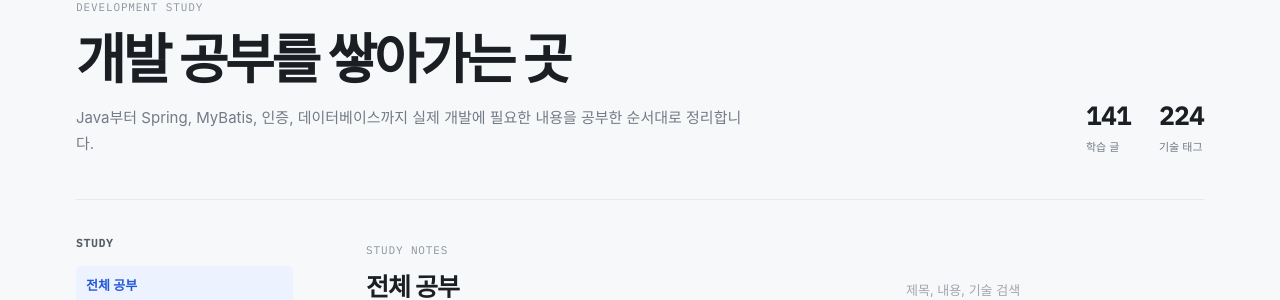
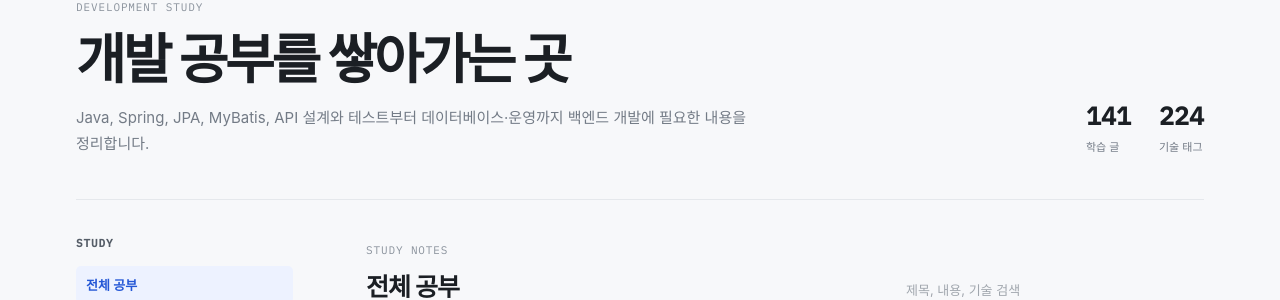
Before and after one commit to zuzusnasna/zuzusnasna.github.io, a Jekyll site: the page built from index.md, in a window 1280 px wide and 900 px high. Shown: the part 161-461 px from the top of the window. Built offline with Jekyll 4.4.1, drawn with Linux system fonts in a browser that asks for light colours; some web fonts are replaced.

Commit message:
docs: update study introduction for Spring topics

```diff
--- a/_layouts/home.html
+++ b/_layouts/home.html
@@ -9,7 +9,7 @@ layout: default
   <div>
     <p class="eyebrow">DEVELOPMENT STUDY</p>
     <h1>개발 공부를 쌓아가는 곳</h1>
-    <p class="hero-copy">Java부터 Spring, MyBatis, 인증, 데이터베이스까지 실제 개발에 필요한 내용을 공부한 순서대로 정리합니다.</p>
+    <p class="hero-copy">Java, Spring, JPA, MyBatis, API 설계와 테스트부터 데이터베이스·운영까지 백엔드 개발에 필요한 내용을 정리합니다.</p>
   </div>
   <div class="study-stats">
     <div><strong>{{ study_count }}</strong><span>학습 글</span></div>
```
